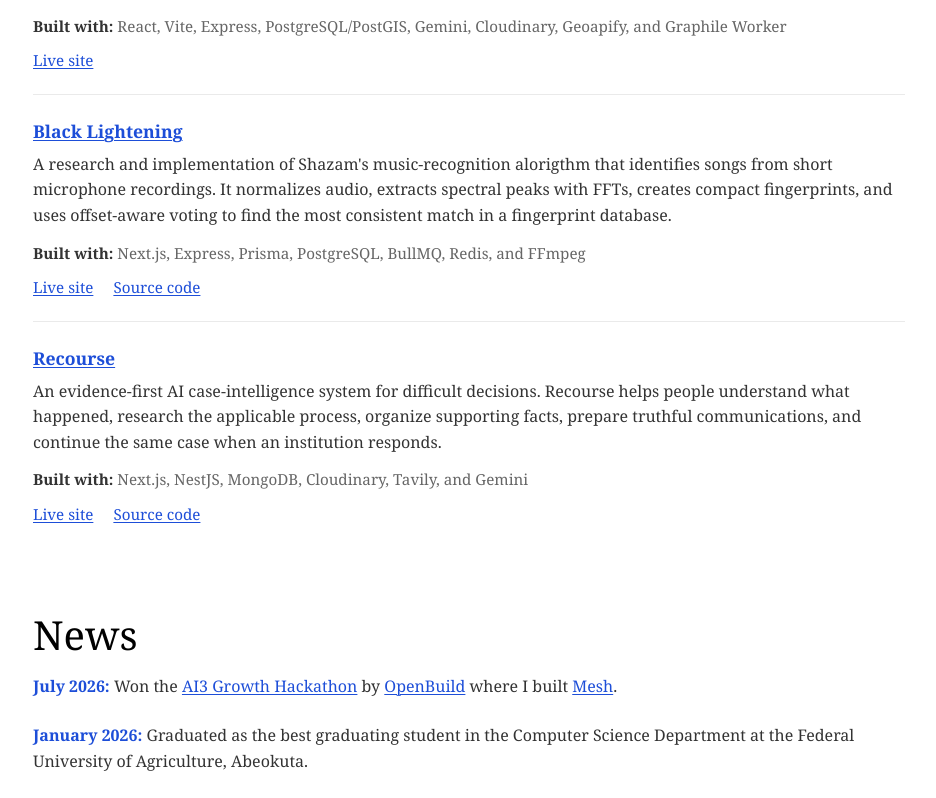
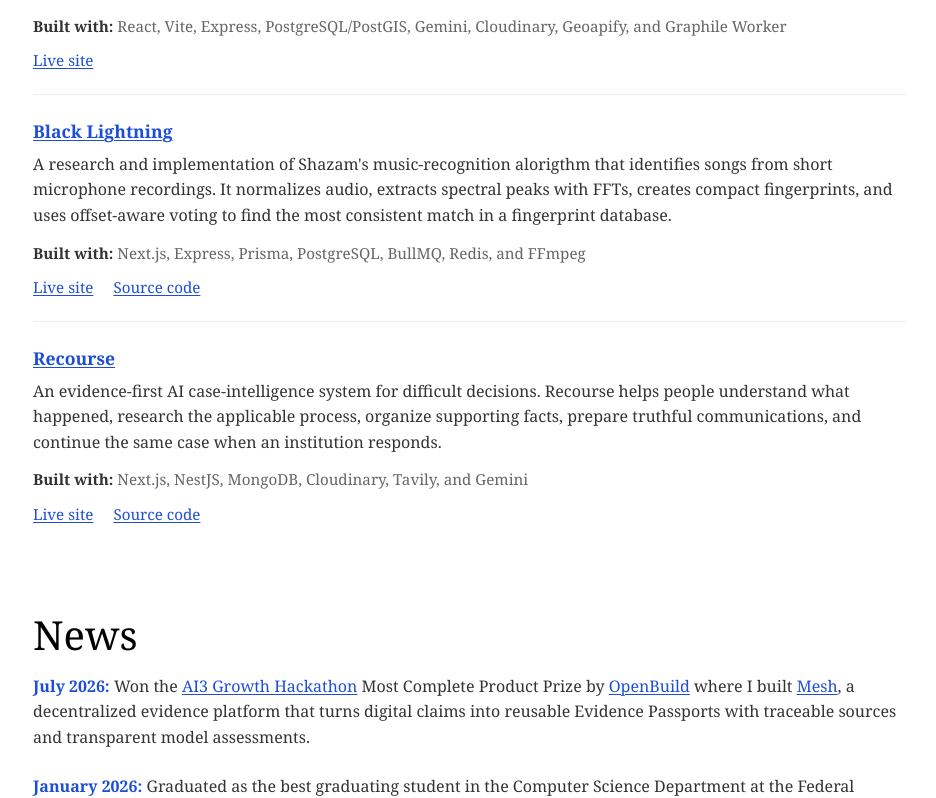
Before and after one commit to daniel-oluwadunsin/portfolio, a React (Vite) app: page / in a window 1280 px wide. Shown: the part 1108-1906 px from the top of the page, without its empty margins (171-1107 px from the left). Built offline with nearby package versions, Linux system fonts and the light colour scheme.

Commit message:
fix: correct project spelling, update hackathon award details, and refresh favicon icon

```diff
--- a/src/siteData.ts
+++ b/src/siteData.ts
@@ -82,7 +82,7 @@ export const projects: Project[] = [
     links: [{ label: "Live site", href: civicPulseUrl }],
   },
   {
-    name: "Black Lightening",
+    name: "Black Lightning",
     description:
       "A research and implementation of Shazam's music-recognition alorigthm that identifies songs from short microphone recordings. It normalizes audio, extracts spectral peaks with FFTs, creates compact fingerprints, and uses offset-aware voting to find the most consistent match in a fingerprint database.",
     technology:
@@ -119,11 +119,13 @@ export const newsItems: NewsItem[] = [
         text: "AI3 Growth Hackathon",
         href: "https://luma.com/3s90t09i?tk=QSeBeQ",
       },
-      { text: " by " },
+      { text: " Most Complete Product Prize by " },
       { text: "OpenBuild", href: "https://x.com/OpenBuildxyz" },
       { text: " where I built " },
       { text: "Mesh", href: "https://ai3-hack.oluwadunsin.dev/" },
-      { text: "." },
+      {
+        text: ", a decentralized evidence platform that turns digital claims into reusable Evidence Passports with traceable sources and transparent model assessments.",
+      },
     ],
   },
   {
```
Also changed, not shown: public/favicon.svg.
